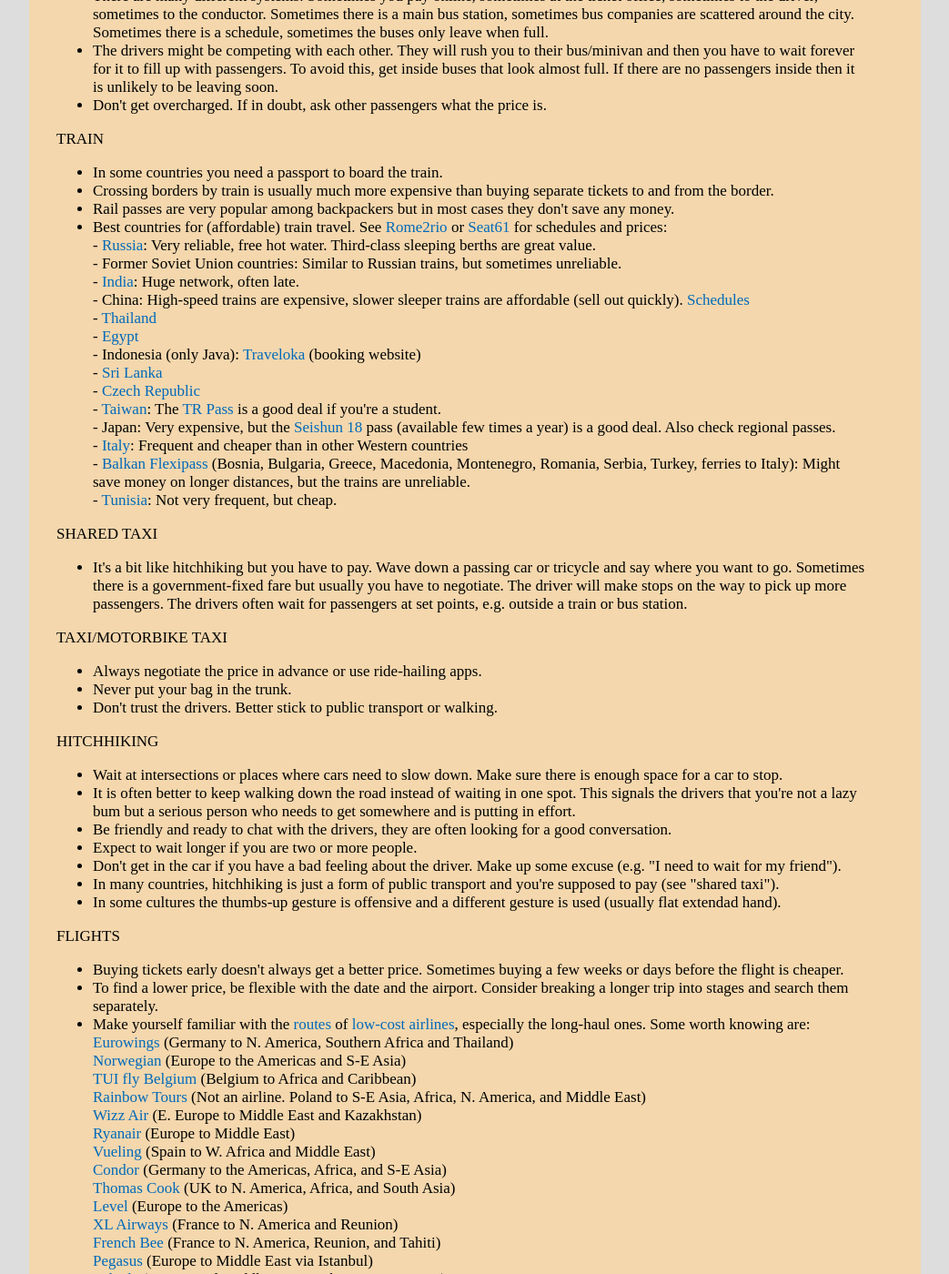
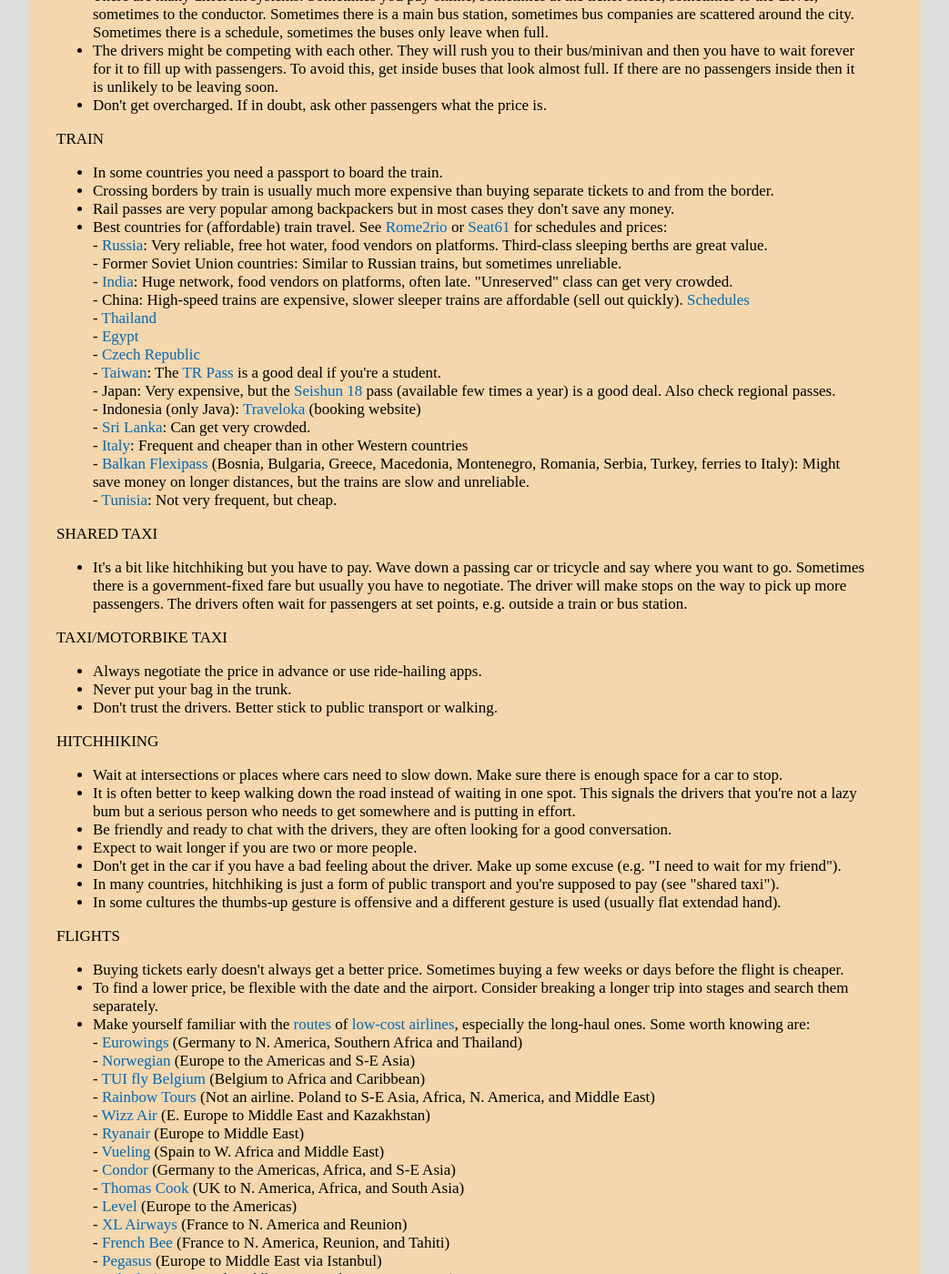
Before and after one commit to witbag/witbag.github.io, a Jekyll site: the page built from travel/transport.html, in a window 1280 px wide and 1400 px high, scrolled down 277 px. Shown: the whole window at 91% size, without its empty margins (118-1161 px from the left). Built offline with Jekyll 4.4.1, drawn with Linux system fonts in a browser that asks for light colours.

Commit message:
Update transport.html

```diff
--- a/travel/transport.html
+++ b/travel/transport.html
@@ -22,19 +22,19 @@
 <li>Crossing borders by train is usually much more expensive than buying separate tickets to and from the border.
 <li>Rail passes are very popular among backpackers but in most cases they don't save any money.
 <li>Best countries for (affordable) train travel. See <a href="https://www.rome2rio.com/" target=_blank>Rome2rio</a> or <a href="https://www.seat61.com/" target=_blank>Seat61</a> for schedules and prices:<br>
-- <a href="https://pass.rzd.ru/main-pass/public/en" target=_blank>Russia</a>: Very reliable, free hot water. Third-class sleeping berths are great value.<br>
+- <a href="https://pass.rzd.ru/main-pass/public/en" target=_blank>Russia</a>: Very reliable, free hot water, food vendors on platforms. Third-class sleeping berths are great value.<br>
 - Former Soviet Union countries: Similar to Russian trains, but sometimes unreliable.<br>
-- <a href="https://www.irctc.co.in/" target=_blank>India</a>: Huge network, often late.<br>
+- <a href="https://www.irctc.co.in/" target=_blank>India</a>: Huge network, food vendors on platforms, often late. "Unreserved" class can get very crowded.<br>
 - China: High-speed trains are expensive, slower sleeper trains are affordable (sell out quickly). <a href="https://www.trip.com/" target=_blank>Schedules</a><br>
 - <a href="http://procurement.railway.co.th/checktime/checktime.asp?lenguage=Eng" target=_blank>Thailand</a><br>
 - <a href="https://enr.gov.eg/ticketing/public/smartSearch.jsf" target=_blank>Egypt</a><br>
-- Indonesia (only Java): <a href="https://www.traveloka.com/en-id/" target=_blank>Traveloka</a> (booking website)<br>
-- <a href="http://www.railway.gov.lk/" target=_blank>Sri Lanka</a><br>
 - <a href="https://www.cd.cz/en/default.htm" target=_blank>Czech Republic</a><br>
 - <a href="https://www.railway.gov.tw/tra-tip-web/tip?lang=EN_US" target=_blank>Taiwan</a>: The <a href="https://en.wikipedia.org/wiki/TR_Pass#Rail_Pass" target=_blank>TR Pass</a> is a good deal if you're a student.<br>
 - Japan: Very expensive, but the <a href="https://www.jreast.co.jp/e/pass/seishun18.html" target=_blank>Seishun 18</a> pass (available few times a year) is a good deal. Also check regional passes.<br>
+- Indonesia (only Java): <a href="https://www.traveloka.com/en-id/" target=_blank>Traveloka</a> (booking website)<br>
+- <a href="http://www.railway.gov.lk/" target=_blank>Sri Lanka</a>: Can get very crowded.<br>
 - <a href="https://www.trenitalia.com/en.html" target=_blank>Italy</a>: Frequent and cheaper than in other Western countries<br>
-- <a href="https://rail.cc/en/balkan-flexi-pass" target=_blank>Balkan Flexipass</a> (Bosnia, Bulgaria, Greece, Macedonia, Montenegro, Romania, Serbia, Turkey, ferries to Italy): Might save money on longer distances, but the trains are unreliable.<br>
+- <a href="https://rail.cc/en/balkan-flexi-pass" target=_blank>Balkan Flexipass</a> (Bosnia, Bulgaria, Greece, Macedonia, Montenegro, Romania, Serbia, Turkey, ferries to Italy): Might save money on longer distances, but the trains are slow and unreliable.<br>
 - <a href="http://www.sncft.com.tn/En/home_46_87" target=_blank>Tunisia</a>: Not very frequent, but cheap.<br>
 </ul>
 SHARED TAXI<br>
@@ -62,28 +62,28 @@
 <li>Buying tickets early doesn't always get a better price. Sometimes buying a few weeks or days before the flight is cheaper.<br>
 <li>To find a lower price, be flexible with the date and the airport. Consider breaking a longer trip into stages and search them separately.<br>
 <li>Make yourself familiar with the <a href="https://www.flightconnections.com" target=_blank>routes</a> of <a href="https://en.wikipedia.org/wiki/List_of_low-cost_airlines" target=_blank>low-cost airlines</a>, especially the long-haul ones. Some worth knowing are: <br>
-<a href="https://www.eurowings.com/en.html" target=_blank>Eurowings</a> (Germany to N. America, Southern Africa and Thailand)<br>
-<a href="https://www.norwegian.com/" target=_blank>Norwegian</a> (Europe to the Americas and S-E Asia)<br>
-<a href="https://www.tuifly.be/" target=_blank>TUI fly Belgium</a> (Belgium to Africa and Caribbean)<br>
-<a href="https://charterflights.r.pl/" target=_blank>Rainbow Tours</a> (Not an airline. Poland to S-E Asia, Africa, N. America, and Middle East)<br>
-<a href="https://wizzair.com/" target=_blank>Wizz Air</a> (E. Europe to Middle East and Kazakhstan)<br>
-<a href="https://www.ryanair.com/" target=_blank>Ryanair</a> (Europe to Middle East)<br>
-<a href="https://www.vueling.com/en" target=_blank>Vueling</a> (Spain to W. Africa and Middle East)<br>
-<a href="https://www.condor.com/eu/" target=_blank>Condor</a> (Germany to the Americas, Africa, and S-E Asia)<br>
-<a href="https://www.thomascook.com/flights/" target=_blank>Thomas Cook</a> (UK to N. America, Africa, and South Asia)<br>
-<a href="https://www.flylevel.com/" target=_blank>Level</a> (Europe to the Americas)<br>
-<a href="https://www.xl.com/" target=_blank>XL Airways</a> (France to N. America and Reunion)<br>
-<a href="https://www.frenchbee.com/" target=_blank>French Bee</a> (France to N. America, Reunion, and Tahiti)<br>
-<a href="https://www.flypgs.com/en" target=_blank>Pegasus</a> (Europe to Middle East via Istanbul)<br>
-<a href="https://www.pobeda.aero/en" target=_blank>Pobeda</a> (Europe and Middle East to Siberia via Moscow)<br>
-<a href="https://www.flyscoot.com/" target=_blank>Scoot</a> (Singapore to Europe, Australia, and Hawaii)<br>
-<a href="https://www.airasia.com/flights/" target=_blank>Airasia</a> (Malaysia to Australia and Hawaii)<br>
-<a href="https://www.cebupacificair.com/" target=_blank>Cebu Pacific</a> (Philippines to Middle East and Australia)<br>
-<a href="http://intl.jdair.net/" target=_blank>Beijing Capital</a> (China to Canada, Australia, and Europe)<br>
-<a href="http://booknow.jetstar.com/" target=_blank>Jetstar</a> (Australia to Asia and Hawaii)<br>
-<a href="https://www.westjet.com/" target=_blank>WestJet</a> (Canada to Europe and C. America)<br>
-<a href="https://www.airtransat.com/" target=_blank>Air Transat</a> (Canada to Europe and C. America)<br>
-<a href="https://www.spirit.com/" target=_blank>Spirit</a> (USA to South America)<br>
+- <a href="https://www.eurowings.com/en.html" target=_blank>Eurowings</a> (Germany to N. America, Southern Africa and Thailand)<br>
+- <a href="https://www.norwegian.com/" target=_blank>Norwegian</a> (Europe to the Americas and S-E Asia)<br>
+- <a href="https://www.tuifly.be/" target=_blank>TUI fly Belgium</a> (Belgium to Africa and Caribbean)<br>
+- <a href="https://charterflights.r.pl/" target=_blank>Rainbow Tours</a> (Not an airline. Poland to S-E Asia, Africa, N. America, and Middle East)<br>
+- <a href="https://wizzair.com/" target=_blank>Wizz Air</a> (E. Europe to Middle East and Kazakhstan)<br>
+- <a href="https://www.ryanair.com/" target=_blank>Ryanair</a> (Europe to Middle East)<br>
+- <a href="https://www.vueling.com/en" target=_blank>Vueling</a> (Spain to W. Africa and Middle East)<br>
+- <a href="https://www.condor.com/eu/" target=_blank>Condor</a> (Germany to the Americas, Africa, and S-E Asia)<br>
+- <a href="https://www.thomascook.com/flights/" target=_blank>Thomas Cook</a> (UK to N. America, Africa, and South Asia)<br>
+- <a href="https://www.flylevel.com/" target=_blank>Level</a> (Europe to the Americas)<br>
+- <a href="https://www.xl.com/" target=_blank>XL Airways</a> (France to N. America and Reunion)<br>
+- <a href="https://www.frenchbee.com/" target=_blank>French Bee</a> (France to N. America, Reunion, and Tahiti)<br>
+- <a href="https://www.flypgs.com/en" target=_blank>Pegasus</a> (Europe to Middle East via Istanbul)<br>
+- <a href="https://www.pobeda.aero/en" target=_blank>Pobeda</a> (Europe and Middle East to Siberia via Moscow)<br>
+- <a href="https://www.flyscoot.com/" target=_blank>Scoot</a> (Singapore to Europe, Australia, and Hawaii)<br>
+- <a href="https://www.airasia.com/flights/" target=_blank>Airasia</a> (Malaysia to Australia and Hawaii)<br>
+- <a href="https://www.cebupacificair.com/" target=_blank>Cebu Pacific</a> (Philippines to Middle East and Australia)<br>
+- <a href="http://intl.jdair.net/" target=_blank>Beijing Capital</a> (China to Canada, Australia, and Europe)<br>
+- <a href="http://booknow.jetstar.com/" target=_blank>Jetstar</a> (Australia to Asia and Hawaii)<br>
+- <a href="https://www.westjet.com/" target=_blank>WestJet</a> (Canada to Europe and C. America)<br>
+- <a href="https://www.airtransat.com/" target=_blank>Air Transat</a> (Canada to Europe and C. America)<br>
+- <a href="https://www.spirit.com/" target=_blank>Spirit</a> (USA to South America)<br>
 <li>I don't get the point of spending hundreds of dollars on more expensive flights that are "more comfortable". Would you buy a comfortable, 200$ chair if you can only sit in it for a few hours?
 <li>Airlines that provide more legroom fit fewer passengers into their planes, meaning that every passenger generates more carbon emissions. First class travel is the most harmful for the environment.
 <li>For better comfort, try to be the last person to board the plane. Sometimes you can find an empty row for yourself.
```
